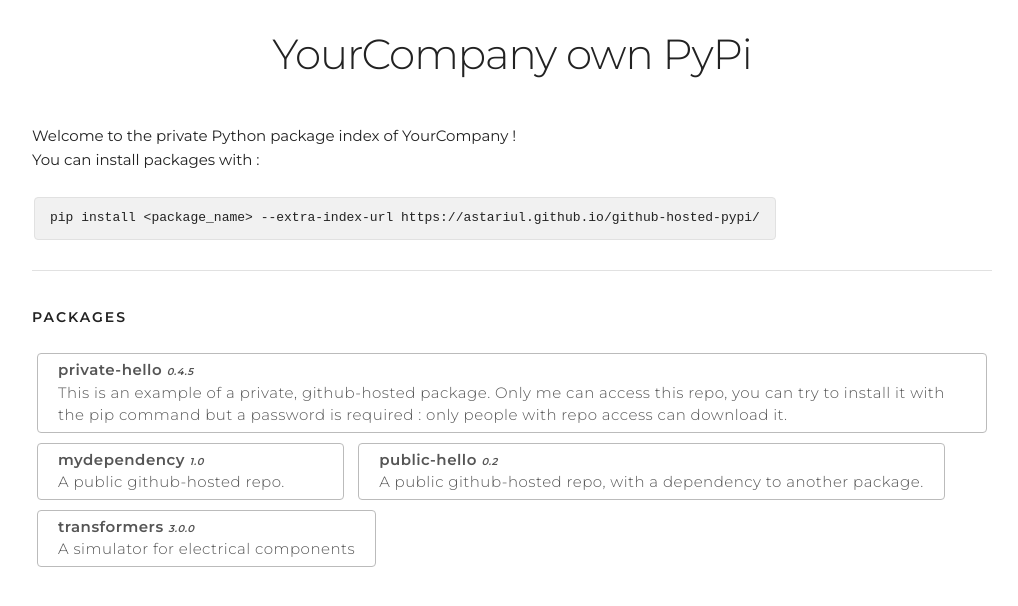
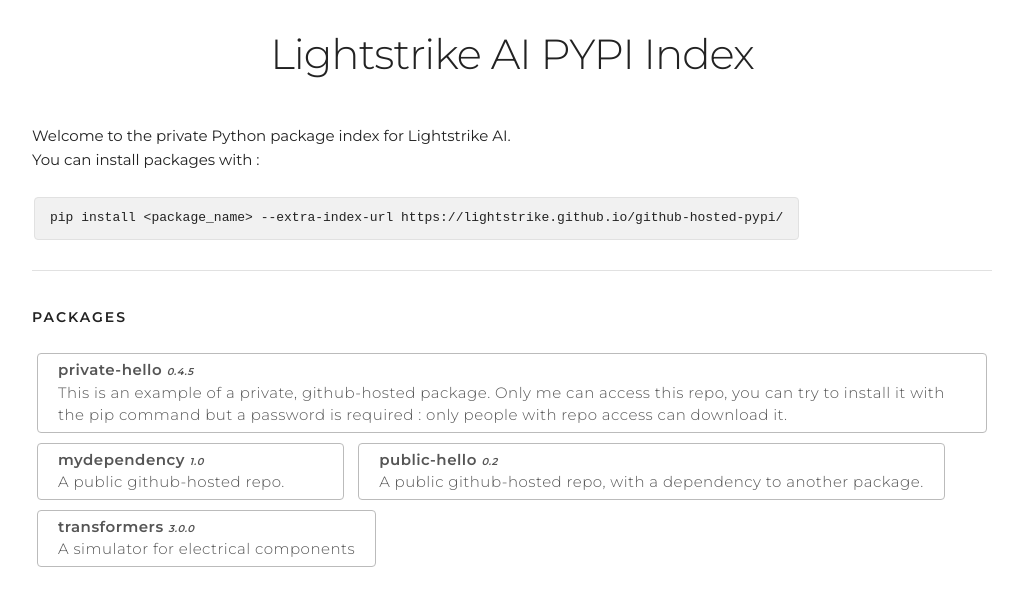
Before and after one commit to LightstrikeAI/lightstrike-pypi, a plain HTML site: page index.html in a window 1280 px wide. Shown: the part 176-782 px from the top of the page, without its empty margins (128-1146 px from the left). Drawn offline with nearby package versions, Linux system fonts and the light colour scheme; no server answers.

```diff
--- a/index.html
+++ b/index.html
@@ -19,7 +19,7 @@
   <script src="static/pypi_checker.js" type="text/javascript">
   </script>
   <title>
-   Pypi - YourCompany
+   Pypi - Lightstrike AI
   </title>
  </head>
  <body>
@@ -29,15 +29,15 @@
     <br/>
     <br/>
     <h2 class="title">
-     YourCompany own PyPi
+     Lightstrike AI PYPI Index
     </h2>
    </section>
    <br/>
    <p>
-    Welcome to the private Python package index of YourCompany !
+    Welcome to the private Python package index for Lightstrike AI.
     <br/>
     You can install packages with :
-    <pre><code>pip install &lt;package_name&gt; --extra-index-url https://astariul.github.io/github-hosted-pypi/</code></pre>
+    <pre><code>pip install &lt;package_name&gt; --extra-index-url https://lightstrike.github.io/github-hosted-pypi/</code></pre>
    </p>
    <hr/>
    <h6 class="text-header">
```
Also changed, not shown: 4 other files.
